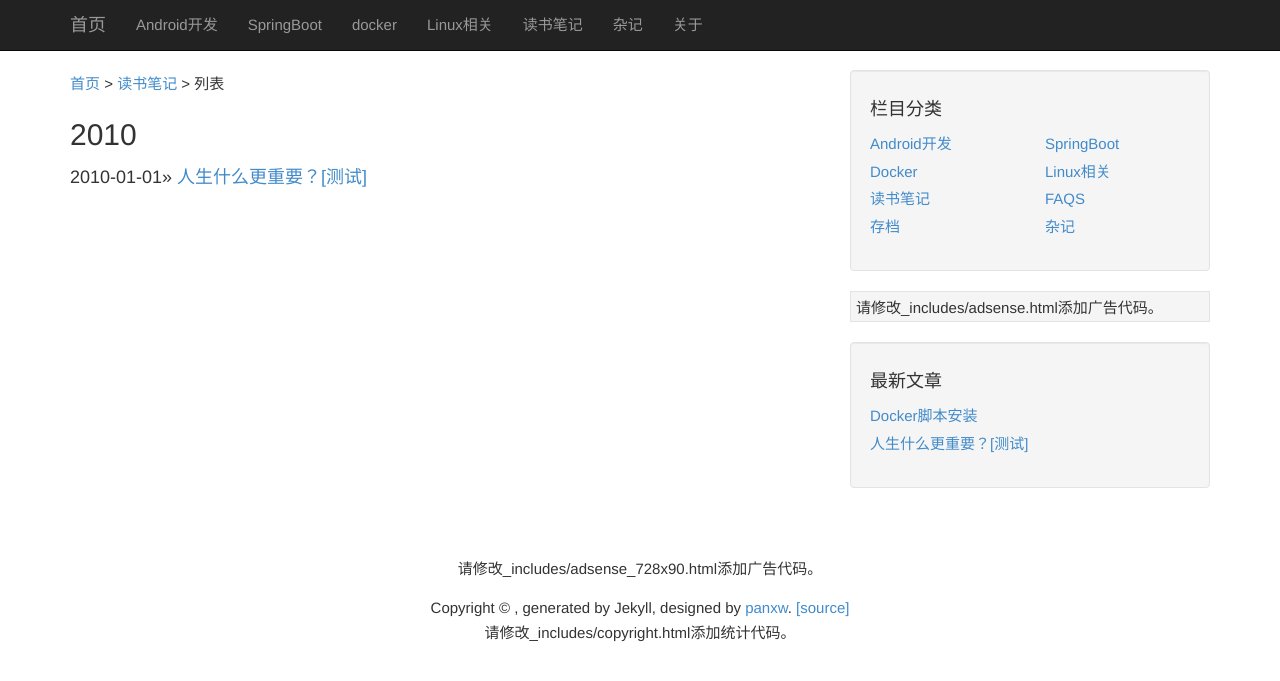
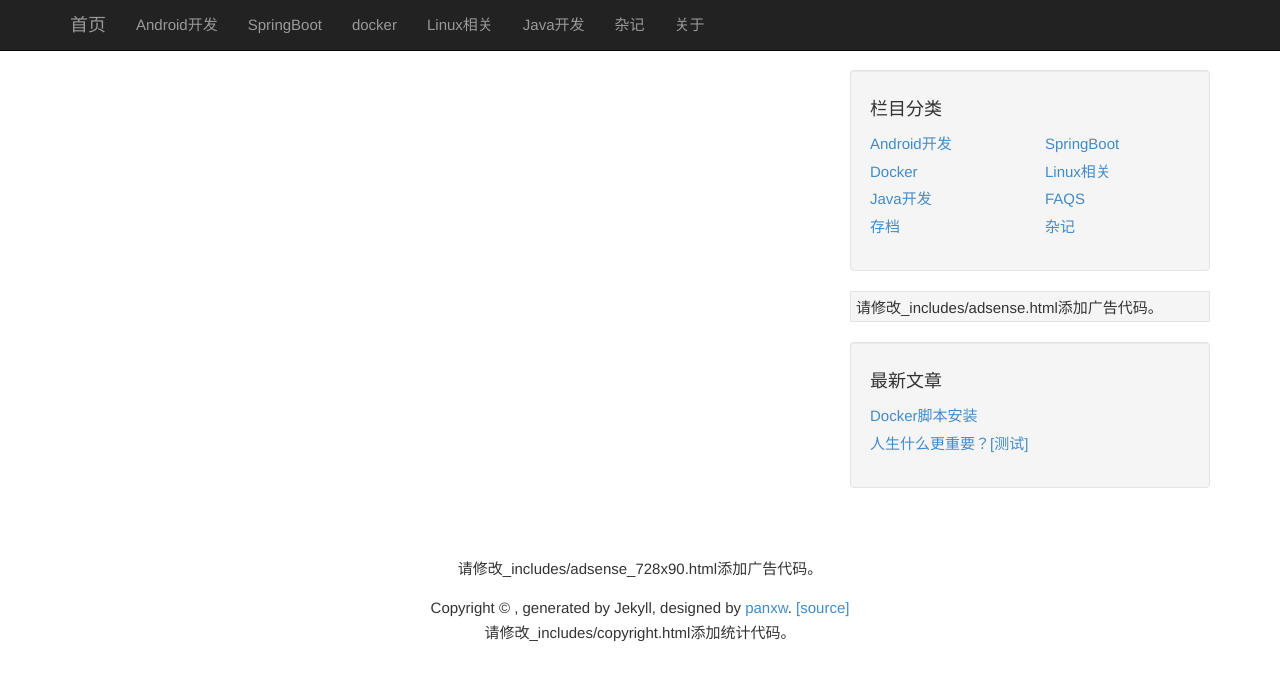
Before and after one commit to aakosp/aakosp.gitbub.io, a Jekyll site: the page built from posts/java.md, in a window 1280 px wide. Shown: the top 681 px of the page. Built offline with Jekyll 4.4.1, drawn with Linux system fonts in a browser that asks for light colours.

Commit message:
add java

```diff
--- a/_config.yml
+++ b/_config.yml
@@ -14,7 +14,7 @@ all_categories: [
 ["springboot", "SpringBoot","/posts/springboot.html"],
 ["docker", "docker","/posts/docker.html"],
 ["linux", "Linux相关","/posts/linux.html"],
-["read", "读书笔记","/posts/read.html"],
+["Java", "Java开发","/posts/java.html"],
 ["other", "杂记","/posts/other.html"],
 ["about", "关于","/about.html"]
 ]
--- a/_includes/categories.html
+++ b/_includes/categories.html
@@ -11,8 +11,8 @@
                     </a>
                   </li>
                   <li>
-                    <a href="/posts/read.html">
-                      读书笔记
+                    <a href="/posts/java.html">
+                      Java开发
                     </a>
                   </li>
                   <li>
--- a/posts/read.md
+++ b/posts/java.md
@@ -1,4 +1,4 @@
 ---
 layout: category
-category: read
+category: java
 ---
```
Also changed, not shown: about.md (+1 -1 lines).
